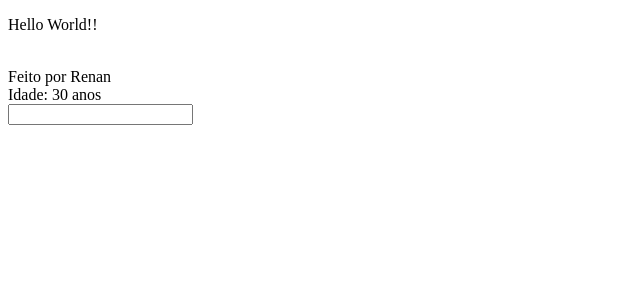
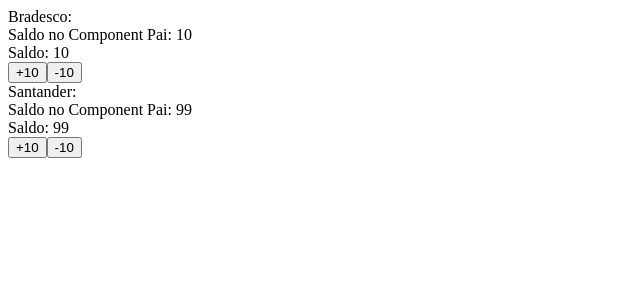
Before and after one commit to RenanBezerra/treinamento-angular-introducao, an Angular app: page / in a window 1280 px wide. Shown: the top 300 px of the page, without its empty margins (0-640 px from the left). Built offline with nearby package versions, Linux system fonts and the light colour scheme.

Commit message:
2 dia event Binding

```diff
--- a/src/app/app.component.html
+++ b/src/app/app.component.html
@@ -1 +1,3 @@
-<app-hello-world></app-hello-world>
+<!-- <app-hello-world></app-hello-world> -->
+
+<app-lista-contas></app-lista-contas>
--- a/src/app/app.module.ts
+++ b/src/app/app.module.ts
@@ -3,11 +3,15 @@
 
 import { AppComponent } from './app.component';
 import { HelloWorldComponent } from './hello-world/hello-world.component';
+import { ListaContasComponent } from './lista-contas/lista-contas.component';
+import { ContaComponent } from './lista-contas/conta/conta.component';
 
 @NgModule({
   declarations: [
     AppComponent,
-    HelloWorldComponent
+    HelloWorldComponent,
+    ListaContasComponent,
+    ContaComponent
   ],
   imports: [
     BrowserModule
--- /dev/null
+++ b/src/app/lista-contas/conta/conta.component.html
@@ -0,0 +1,7 @@
+<div>
+    Saldo: {{ valor }}
+</div>
+<div>
+    <button (click)="add()" >+10</button>
+    <button (click)="remover()" >-10</button>
+</div>
--- /dev/null
+++ b/src/app/lista-contas/conta/conta.component.ts
@@ -0,0 +1,30 @@
+import { Component, EventEmitter, Input, OnInit, Output } from '@angular/core';
+
+@Component({
+  selector: 'app-conta',
+  templateUrl: './conta.component.html',
+  styleUrls: ['./conta.component.scss']
+})
+export class ContaComponent implements OnInit {
+
+
+  @Input() valor;
+
+  @Output() novoValor: EventEmitter<number> = new EventEmitter<number>();
+
+  constructor() { }
+
+  ngOnInit(): void {
+  }
+
+  add() {
+    this.valor= this.valor + 10
+    this.novoValor.emit(this.valor);
+  }
+
+  remover() {
+    this.valor = this.valor - 10
+    this.novoValor.emit(this.valor);
+  }
+
+}
--- /dev/null
+++ b/src/app/lista-contas/lista-contas.component.html
@@ -0,0 +1,15 @@
+<div>
+    Bradesco:
+    <br>
+    Saldo no Component Pai: {{listaContas[0].saldo}}
+    <br>
+    <app-conta [valor]="listaContas[0].saldo" (novoValor)="atualizaConta($event)"> </app-conta>
+</div>
+
+<div>
+    Santander:
+    <br>
+    Saldo no Component Pai: {{contaSantander}}
+    <br>
+    <app-conta (novoValor)="contaSantander = $event" [valor]="contaSantander"> </app-conta>
+</div>
--- /dev/null
+++ b/src/app/lista-contas/lista-contas.component.ts
@@ -0,0 +1,29 @@
+import { Component,  OnInit } from '@angular/core';
+
+@Component({
+  selector: 'app-lista-contas',
+  templateUrl: './lista-contas.component.html',
+  styleUrls: ['./lista-contas.component.scss']
+})
+export class ListaContasComponent implements OnInit {
+
+  listaContas = [
+    {
+      nomeBanco:'Bradesco' , saldo:10
+    },
+    {
+      nomeBanco:'Santander' ,saldo:100
+    }
+  ];
+
+    contaSantander = 99;
+  constructor() { }
+
+  ngOnInit(): void {
+  }
+
+  atualizaConta(saldoNovo:number){
+    this.listaContas[0].saldo = saldoNovo;
+
+  }
+}
```
Also changed, not shown: src/app/hello-world/hello-world.component.html (line endings or trailing spaces), src/app/lista-contas/conta/conta.component.scss (added), src/app/lista-contas/lista-contas.component.scss (added), 2 other files (tests, documents, lock files or other folders).
